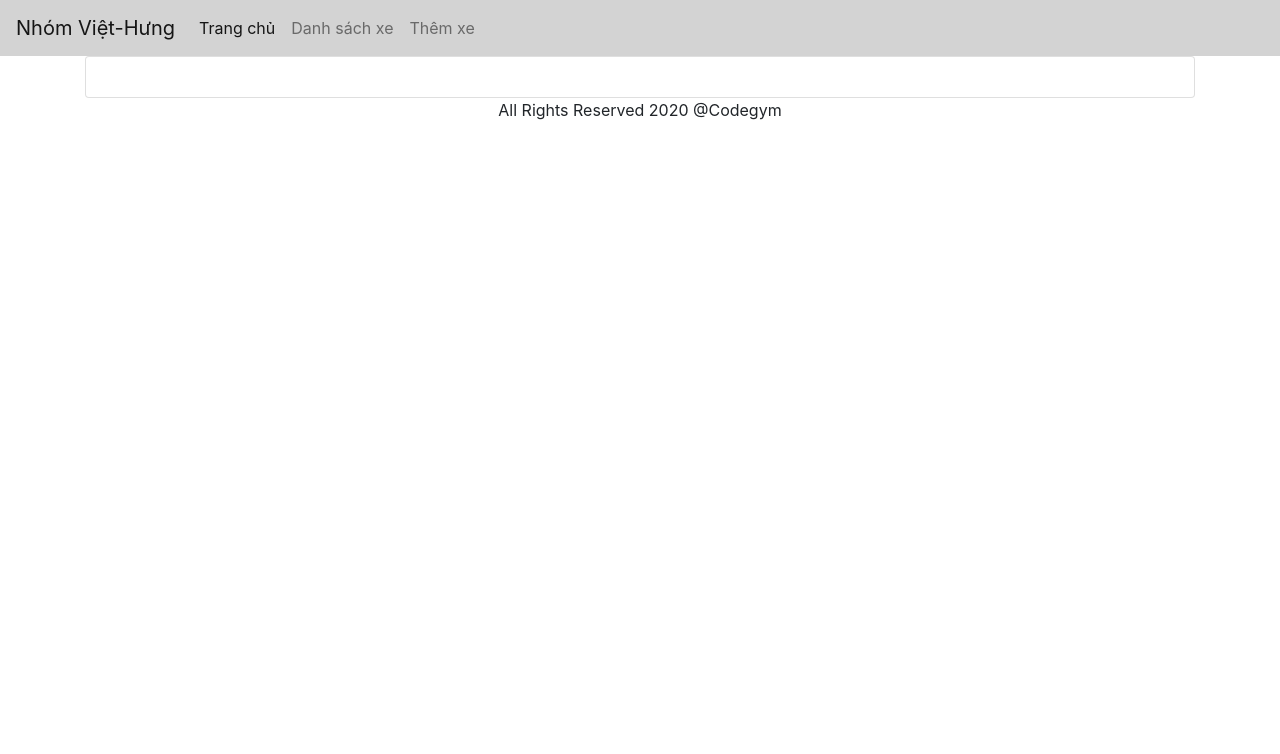
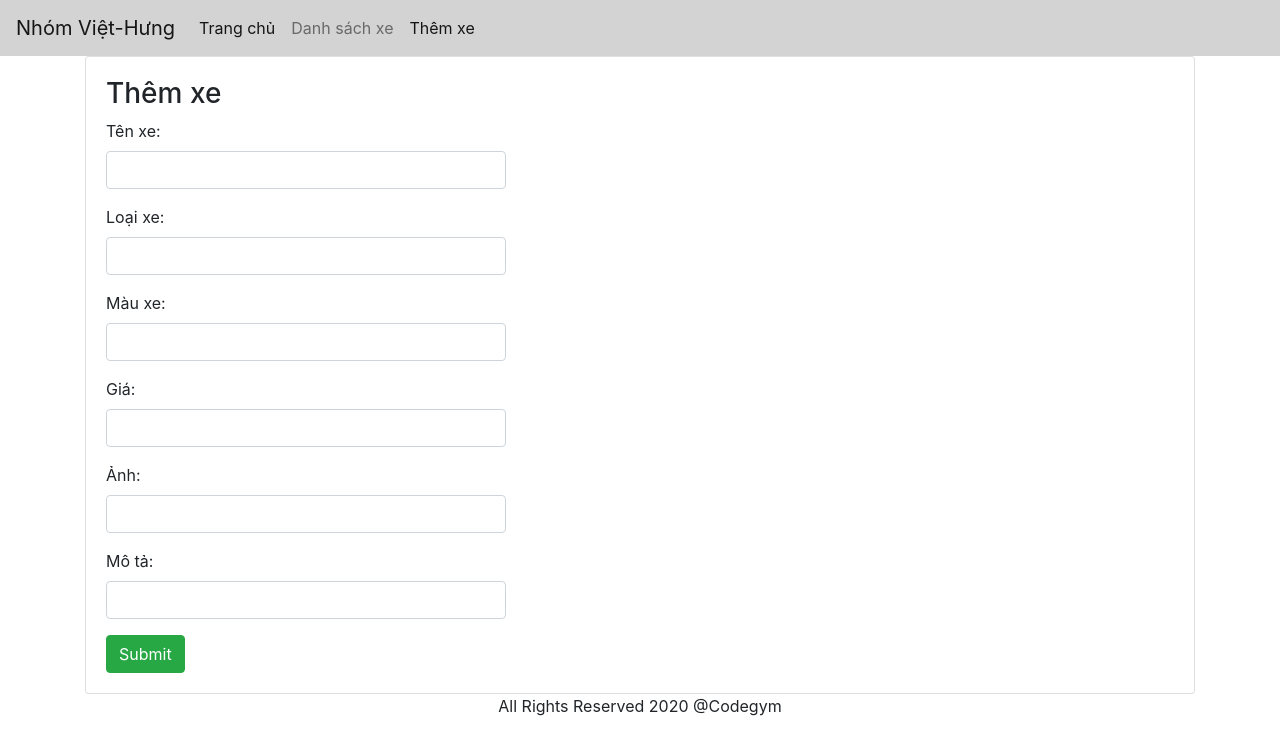
Before and after one commit to ducviethaboo/VH-Project-MD4, an Angular app in the folder crud-angular/: page /add in a window 1280 px wide. Before the commit this address led to /. Shown: the top 754 px of the page. Built offline with nearby package versions, Linux system fonts and the light colour scheme.

Commit message:
sap xong add

```diff
--- a/crud-angular/src/app/app-routing.module.ts
+++ b/crud-angular/src/app/app-routing.module.ts
@@ -3,10 +3,12 @@ import { ProductDetailsComponent } from './product-details/product-details.compo
 import { NgModule } from '@angular/core';
 import { Routes, RouterModule } from '@angular/router';
 import { ProductListComponent } from './product-list/product-list.component';
+import { CreateProductComponent } from './create-product/create-product.component';
 
 const routes: Routes = [
   { path: '', redirectTo: '', pathMatch: 'full' },
   { path: 'products', component: ProductListComponent },
+  { path: 'add', component: CreateProductComponent },
   { path: 'details/:id', component: ProductDetailsComponent },
 ];
 
--- a/crud-angular/src/app/create-product/create-product.component.html
+++ b/crud-angular/src/app/create-product/create-product.component.html
@@ -1 +1,41 @@
-<p>create-product works!</p>
+<h3>Thêm xe</h3>
+<div [hidden]="submitted" style="width: 400px;">
+    <form (ngSubmit)="onSubmit()">
+        <div class="form-group">
+            <label for="name">Tên xe:</label>
+            <input type="text" class="form-control" required [(ngModel)]="product.productName" name="productName">
+        </div>
+
+        <div class="form-group">
+            <label for="name">Loại xe:</label>
+            <input type="text" class="form-control" required [(ngModel)]="product.productType" name="productType">
+        </div>
+
+        <div class="form-group">
+            <label for="name">Màu xe:</label>
+            <input type="text" class="form-control" required [(ngModel)]="product.productColor" name="productColor">
+        </div>
+
+        <div class="form-group">
+            <label for="name">Giá:</label>
+            <input type="text" class="form-control" required [(ngModel)]="product.productPrice" name="productPrice">
+        </div>
+        <div class="form-group">
+            <label for="name">Ảnh:</label>
+            <input type="text" class="form-control" required [(ngModel)]="product.productImg" name="productImg">
+        </div>
+
+        <div class="form-group">
+            <label for="name">Mô tả:</label>
+            <input type="text" class="form-control" required [(ngModel)]="product.productDesc" name="productDesc">
+        </div>
+
+
+        <button type="submit" class="btn btn-success">Submit</button>
+    </form>
+</div>
+
+<div [hidden]="!submitted">
+    <h4>You submitted successfully!</h4>
+    <!-- <button class="btn btn-success" (click)="newEmployee()">Add</button> -->
+</div>
--- a/crud-angular/src/app/create-product/create-product.component.ts
+++ b/crud-angular/src/app/create-product/create-product.component.ts
@@ -1,4 +1,8 @@
+
+import { ProductService } from '../products.service';
+import { Products } from '../products';
 import { Component, OnInit } from '@angular/core';
+import { Router } from '@angular/router';
 
 @Component({
   selector: 'app-create-product',
@@ -7,9 +11,36 @@ import { Component, OnInit } from '@angular/core';
 })
 export class CreateProductComponent implements OnInit {
 
-  constructor() { }
+  product: Products = new Products();
+  submitted = false;
 
-  ngOnInit(): void {
+  constructor(private ProductService: ProductService,
+    private router: Router) { }
+
+  ngOnInit() {
   }
 
+  newEmployee(): void {
+    this.submitted = false;
+    this.product = new Products();
+  }
+
+  save() {
+    this.ProductService
+      .createProduct(this.product).subscribe((data: any) => {
+        console.log(data)
+        this.product = new Products();
+        this.gotoList();
+      },
+        (error: any) => console.log(error));
+  }
+
+  onSubmit() {
+    this.submitted = true;
+    this.save();
+  }
+
+  gotoList() {
+    this.router.navigate(['/products']);
+  }
 }
--- a/crud-angular/src/app/navbar/navbar.component.html
+++ b/crud-angular/src/app/navbar/navbar.component.html
@@ -10,10 +10,10 @@
                 <a class="nav-link" routerLink="" routerLinkActive="active">Trang chủ <span class="sr-only">(current)</span></a>
             </li>
             <li class="nav-item">
-                <a class="nav-link" routerLink="products"  routerLinkActive="active">Danh sách xe</a>
+                <a class="nav-link" routerLink="products" routerLinkActive="active">Danh sách xe</a>
             </li>
             <li class="nav-item">
-                <a class="nav-link" href="#">Thêm xe</a>
+                <a class="nav-link" routerLink="add" routerLinkActive="active">Thêm xe</a>
             </li>
         </ul>
     </div>
--- a/crud-angular/src/app/product-list/product-list.component.ts
+++ b/crud-angular/src/app/product-list/product-list.component.ts
@@ -2,7 +2,7 @@
 import { Component, OnInit } from '@angular/core';
 import { Router } from '@angular/router';
 import { Observable } from 'rxjs';
-import { Product } from '../products';
+import { Products } from '../products';
 import { ProductService } from '../products.service';
 
 @Component({
@@ -12,7 +12,7 @@ import { ProductService } from '../products.service';
 })
 export class ProductListComponent implements OnInit {
 
-  product!: Observable<Product[]>;
+  product!: Observable<Products[]>;
 
   constructor(private ProductService: ProductService,
     private router: Router) {}
--- a/crud-angular/src/app/products.ts
+++ b/crud-angular/src/app/products.ts
@@ -5,6 +5,7 @@ export class Products {
    productType! : string;
    productColor! : string;
    productPrice! : string;
+   productImg! : string;
    productDesc! : string;
    active!: boolean;
 }
```
